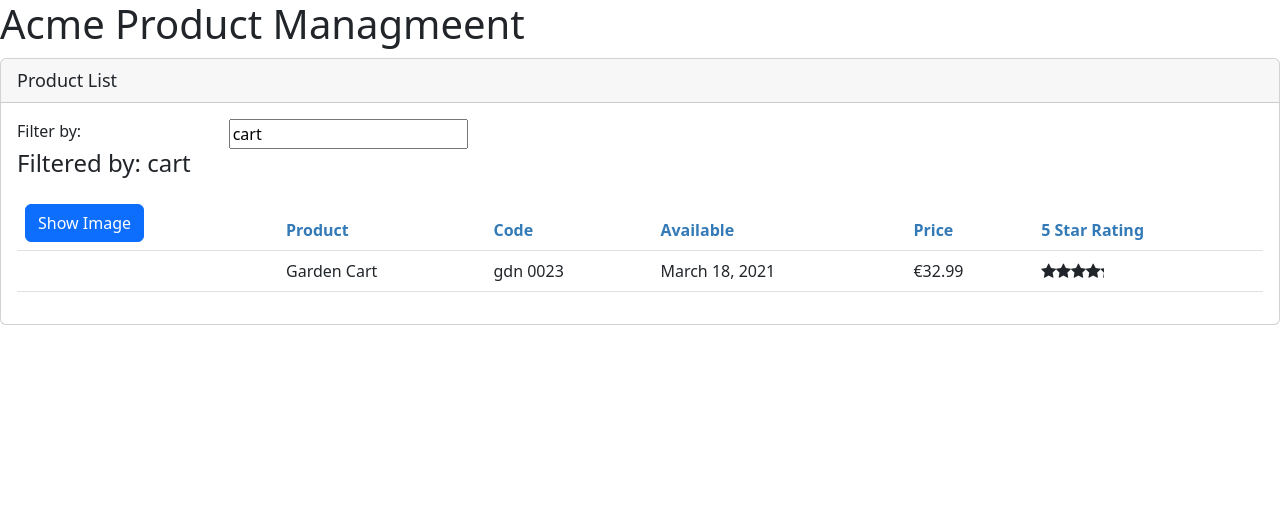
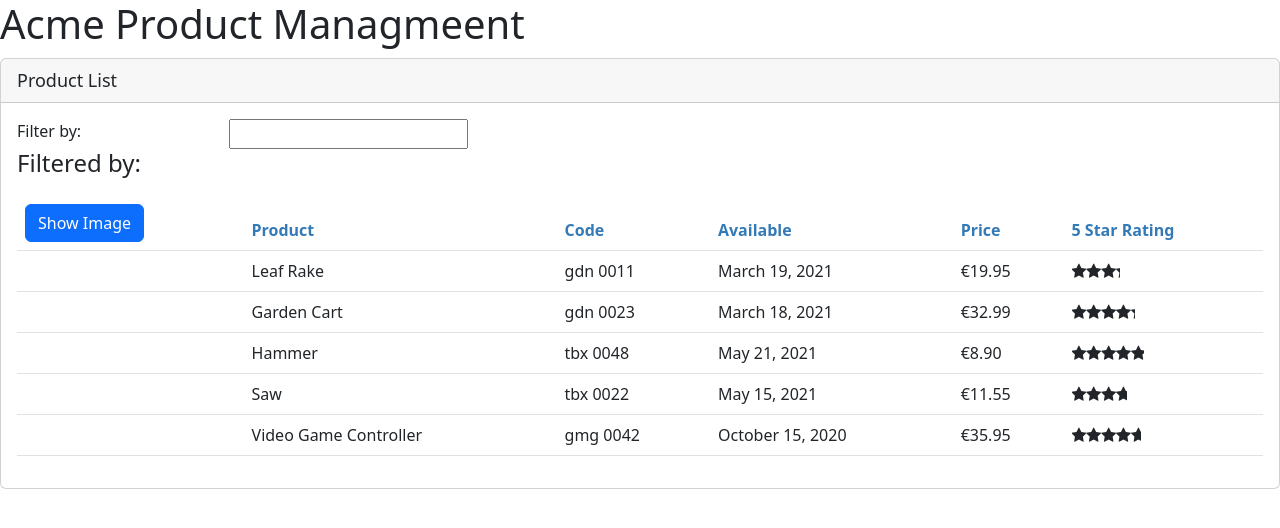
Before and after one commit to NTaCode/apm-new, an Angular app: page / in a window 1280 px wide. Shown: the top 528 px of the page. Built offline with nearby package versions, Linux system fonts and the light colour scheme.

Commit message:
section 9 Services ans Dependency injection

```diff
--- a/src/app/products/product-list.component.ts
+++ b/src/app/products/product-list.component.ts
@@ -1,5 +1,6 @@
 import { Component, OnInit } from "@angular/core";
 import { IProduct } from "./product";
+import { ProductService } from "./product.service";
 @Component({
     selector :'pm-products',
     templateUrl:'./product-list.component.html',
@@ -28,28 +29,11 @@ export class ProductListComponent implements OnInit{
     }
     filteredProducts:IProduct[]=[];
 
-    products: IProduct[]=[
-        {
-            "productId": 2,
-            "productName": "Garden Cart",
-            "productCode": "GDN-0023",
-            "releaseDate": "March 18, 2021",
-            "description": "15 gallon capacity rolling garden cart",
-            "price": 32.99,
-            "starRating": 4.2,
-            "imageUrl": "assets/images/garden_cart.png"
-          },
-          {
-            "productId": 5,
-            "productName": "Hammer",
-            "productCode": "TBX-0048",
-            "releaseDate": "May 21, 2021",
-            "description": "Curved claw steel hammer",
-            "price": 8.9,
-            "starRating": 4.8,
-            "imageUrl": "assets/images/hammer.png"
-          }
-    ];
+    products: IProduct[]=[];
+
+    constructor (private productService:ProductService) {
+
+    }
     performFilter(filterBy: string): IProduct[] {
       filterBy=filterBy.toLocaleLowerCase();
       return this.products.filter((product:IProduct)=>
@@ -61,7 +45,8 @@ export class ProductListComponent implements OnInit{
     }
 
     ngOnInit(): void {
-      this.listFilter='cart';
+      this.products=this.productService.getProducts();
+      this.filteredProducts=this.products;
     }
     onRatingClicked(message: string): void{
       this.pageTitle='Product List : ' + message;
--- /dev/null
+++ b/src/app/products/product.service.ts
@@ -0,0 +1,65 @@
+import { Injectable } from "@angular/core";
+import { IProduct } from "./product";
+
+
+@Injectable({
+    providedIn:'root'
+})
+export class ProductService{
+
+
+    getProducts(): IProduct[]{
+       return [
+        {
+            "productId": 1,
+            "productName": "Leaf Rake",
+            "productCode": "GDN-0011",
+            "releaseDate": "March 19, 2021",
+            "description": "Leaf rake with 48-inch wooden handle.",
+            "price": 19.95,
+            "starRating": 3.2,
+            "imageUrl": "assets/images/leaf_rake.png"
+          },
+          {
+            "productId": 2,
+            "productName": "Garden Cart",
+            "productCode": "GDN-0023",
+            "releaseDate": "March 18, 2021",
+            "description": "15 gallon capacity rolling garden cart",
+            "price": 32.99,
+            "starRating": 4.2,
+            "imageUrl": "assets/images/garden_cart.png"
+          },
+          {
+            "productId": 5,
+            "productName": "Hammer",
+            "productCode": "TBX-0048",
+            "releaseDate": "May 21, 2021",
+            "description": "Curved claw steel hammer",
+            "price": 8.9,
+            "starRating": 4.8,
+            "imageUrl": "assets/images/hammer.png"
+          },
+          {
+            "productId": 8,
+            "productName": "Saw",
+            "productCode": "TBX-0022",
+            "releaseDate": "May 15, 2021",
+            "description": "15-inch steel blade hand saw",
+            "price": 11.55,
+            "starRating": 3.7,
+            "imageUrl": "assets/images/saw.png"
+          },
+          {
+            "productId": 10,
+            "productName": "Video Game Controller",
+            "productCode": "GMG-0042",
+            "releaseDate": "October 15, 2020",
+            "description": "Standard two-button video game controller",
+            "price": 35.95,
+            "starRating": 4.6,
+            "imageUrl": "assets/images/xbox-controller.png"
+          }
+        ]
+    }
+}
```
